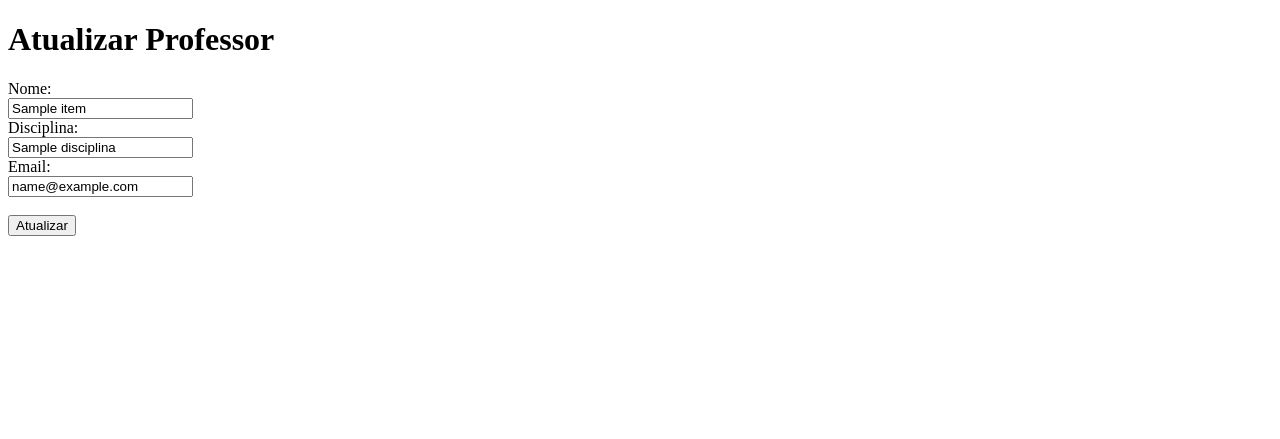
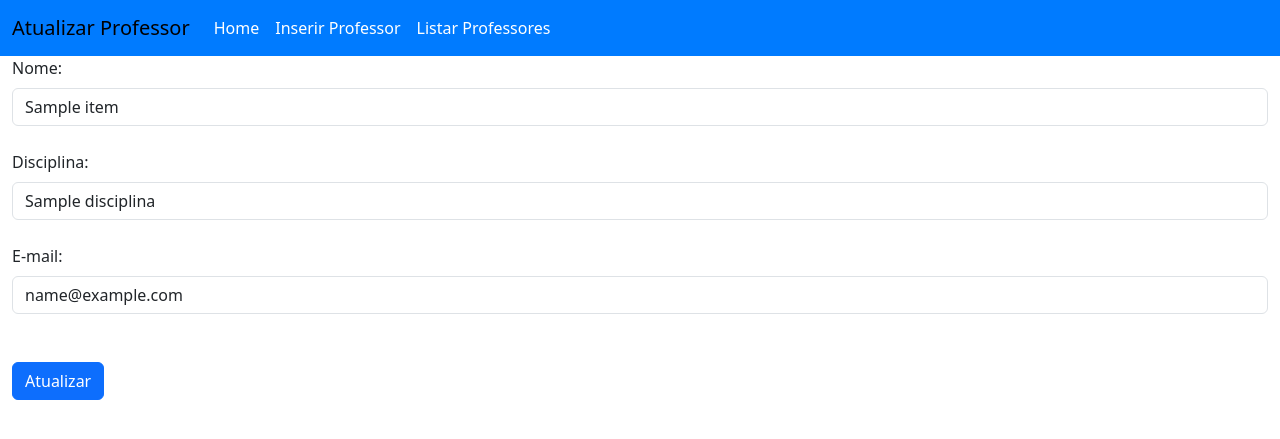
Before and after one commit to Pedro-Prado-Dev/C216-L1-GEC1685, a Flask app: page /atualizar/1 in a window 1280 px wide. Shown: the top 439 px of the page. Run offline with Flask 3, Linux system fonts and the light colour scheme; a database or web service that is not in the repository returns one stand-in record (values such as "Sample title"); data that the repository does not hold is empty.

Commit message:
:art: style:update page with bootstrap

```diff
--- a/frontend/templates/atualizar.html
+++ b/frontend/templates/atualizar.html
@@ -3,18 +3,48 @@
 <head>
     <meta charset="UTF-8">
     <meta name="viewport" content="width=device-width, initial-scale=1.0">
-    <title>Atualizar Professor</title>
+    <title>Atualizar Aluno</title>
+    <link href="https://cdn.jsdelivr.net/npm/bootstrap@5.3.3/dist/css/bootstrap.min.css" rel="stylesheet" integrity="sha384-QWTKZyjpPEjISv5WaRU9OFeRpok6YctnYmDr5pNlyT2bRjXh0JMhjY6hW+ALEwIH" crossorigin="anonymous">
+    <style>
+        .navbar-custom {
+            background-color: #007bff; /* Azul do Bootstrap */
+        }
+        .navbar-custom .nav-link {
+            color: white;
+        }
+        .navbar-custom .nav-link:hover {
+            color: white;
+        }
+    </style>
 </head>
 <body>
-    <h1>Atualizar Professor</h1>
-    <form action="/atualizar/{{ professor.id }}" method="POST">
-        <label for="nome">Nome:</label><br>
-        <input type="text" id="nome" name="nome" value="{{ professor.nome }}"><br>
-        <label for="disciplina">Disciplina:</label><br>
-        <input type="text" id="disciplina" name="disciplina" value="{{ professor.disciplina }}"><br>
-        <label for="email">Email:</label><br>
-        <input type="text" id="email" name="email" value="{{ professor.email }}"><br><br>
-        <input type="submit" value="Atualizar">
-    </form>
+    <nav class="navbar navbar-expand-lg navbar-custom">
+        <div class="container-fluid">
+        <a class="navbar-brand" href="#">Atualizar Professor</a>
+        <button class="navbar-toggler" type="button" data-bs-toggle="collapse" data-bs-target="#navbarNavAltMarkup" aria-controls="navbarNavAltMarkup" aria-expanded="false" aria-label="Toggle navigation">
+            <span class="navbar-toggler-icon"></span>
+        </button>
+        <div class="collapse navbar-collapse" id="navbarNavAltMarkup">
+            <div class="navbar-nav">
+            <a class="nav-link btn btn-primary" aria-current="page" href="/">Home</a>
+            <a class="nav-link btn btn-primary" href="/inserir">Inserir Professor</a>
+            <a class="nav-link btn btn-primary" href="/listar">Listar Professores</a>
+            </div>
+        </div>
+        </div>
+    </nav>
+    <script src="https://cdn.jsdelivr.net/npm/bootstrap@5.3.3/dist/js/bootstrap.bundle.min.js" integrity="sha384-YvpcrYf0tY3lHB60NNkmXc5s9fDVZLESaAA55NDzOxhy9GkcIdslK1eN7N6jIeHz" crossorigin="anonymous"></script>
+    <div class="container-fluid">
+        <form action="/atualizar/{{ professor.id }}" method="POST">
+            <label for="nome" class="form-label">Nome:</label><br>
+            <input type="text" id="nome" name="nome" value="{{ professor.nome }}" class="form-control"><br>
+            <label for="disciplina" class="form-label">Disciplina:</label><br>
+            <input type="text" id="disciplina" name="disciplina" value="{{ professor.disciplina }}" class="form-control"><br>
+            <label for="email" class="form-label">E-mail:</label><br>
+            <input type="text" id="email" name="email" value="{{ professor.email }}" class="form-control"><br><br>
+            <input type="submit" value="Atualizar" class="btn btn-primary">
+        </form>
+    </div>
+
 </body>
 </html>
```
